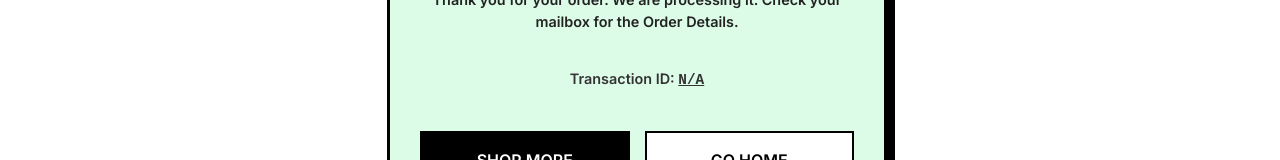
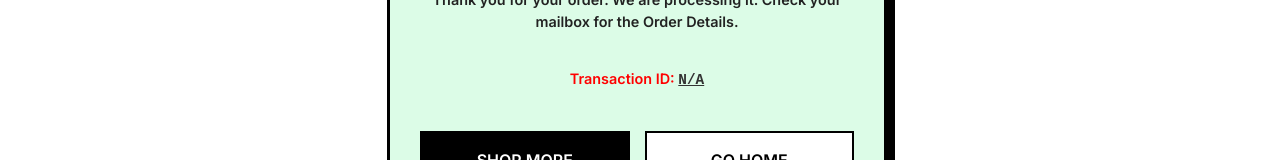
Before and after one commit to uzicodes/Alora, a Next.js app: page /success in a window 1280 px wide. Shown: the part 371-531 px from the top of the page. Built offline with nearby package versions, Linux system fonts and the light colour scheme; no server answers.

Commit message:
fix: for COD orders success page heading changed to "ORDER SUCCESSFUL"

```diff
--- a/src/app/success/page.tsx
+++ b/src/app/success/page.tsx
@@ -59,7 +59,7 @@ function SuccessContent() {
         </div>
 
         <h1 style={{ fontSize: '2.2rem', margin: '10px 0 0 0', fontWeight: 900, textTransform: 'uppercase', lineHeight: '1.1' }}>
-          Payment Successful!
+          {transactionId.startsWith('COD-') ? 'Order Successful' : 'Payment Successful!'}
         </h1>
 
         <p style={{ fontSize: '0.9rem', fontWeight: 600, color: '#222', margin: 0, padding: '0 10px' }}>
@@ -67,7 +67,7 @@ function SuccessContent() {
         </p>
 
         <p style={{ fontSize: '0.9rem', fontWeight: 700, color: '#333', margin: '15px 0 0 0', textAlign: 'center' }}>
-          Transaction ID: <span style={{ fontWeight: 900, fontFamily: 'monospace', textDecoration: 'underline' }}>{transactionId}</span>
+          <span style={{ color: 'red' }}>Transaction ID:</span> <span style={{ fontWeight: 900, fontFamily: 'monospace', textDecoration: 'underline' }}>{transactionId}</span>
         </p>
 
         <div style={{ display: 'flex', gap: '15px', marginTop: '20px', width: '100%', flexDirection: 'row' }}>
```
